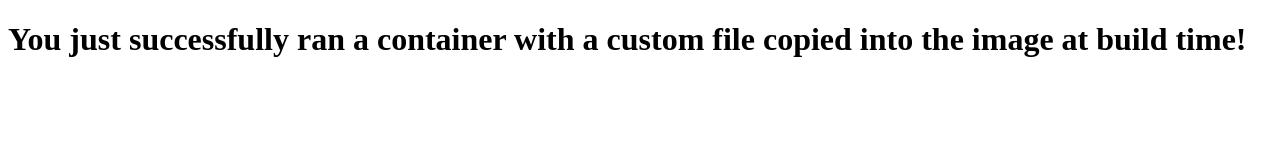
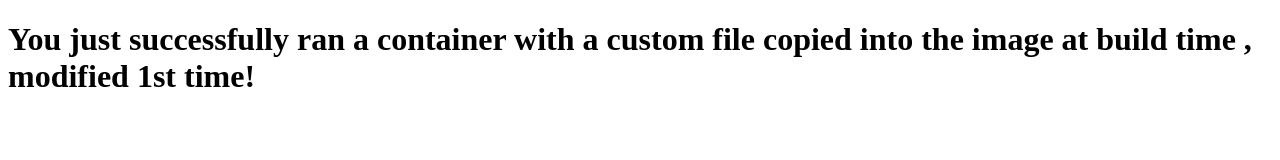
Before and after one commit to singhsunilprahlad/test, a plain HTML site: page index.html in a window 1280 px wide. Drawn offline with Linux system fonts and the light colour scheme.

Commit message:
modified index.html content

```diff
--- a/index.html
+++ b/index.html
@@ -8,6 +8,6 @@
 </head>
 
 <body>
-  <h1>You just successfully ran a container with a custom file copied into the image at build time!</h1>
+  <h1>You just successfully ran a container with a custom file copied into the image at build time , modified 1st time!</h1>
 </body>
 </html>
```
